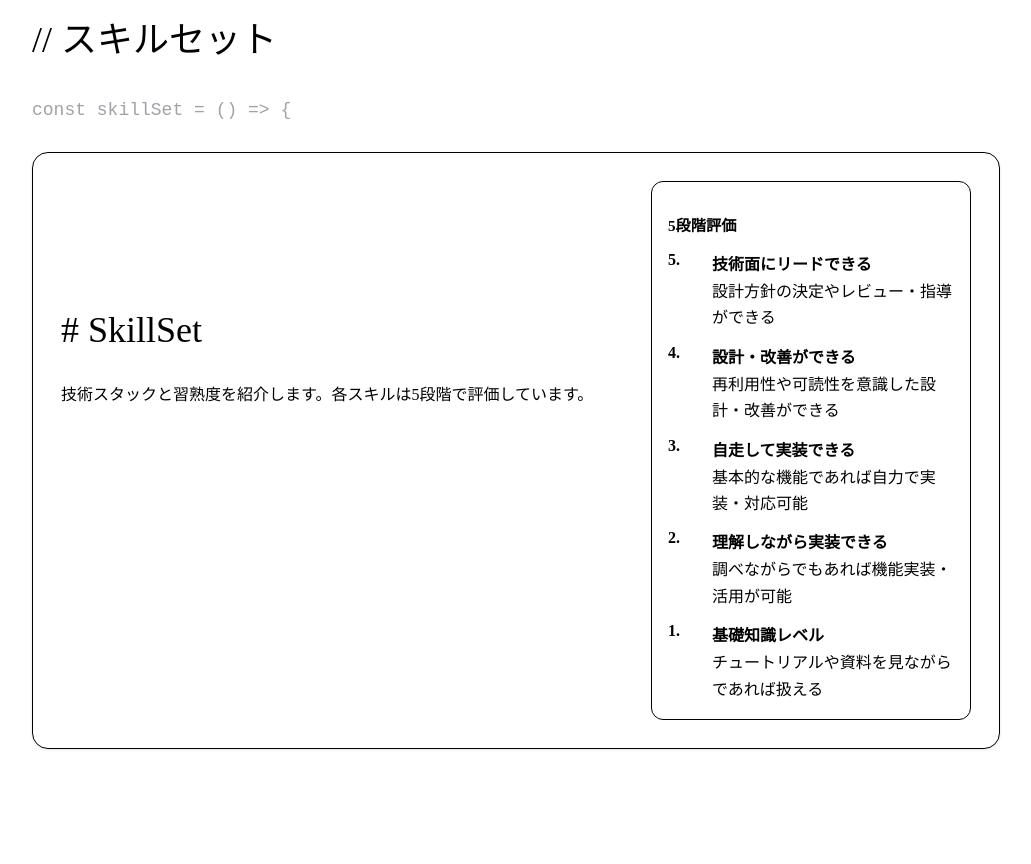
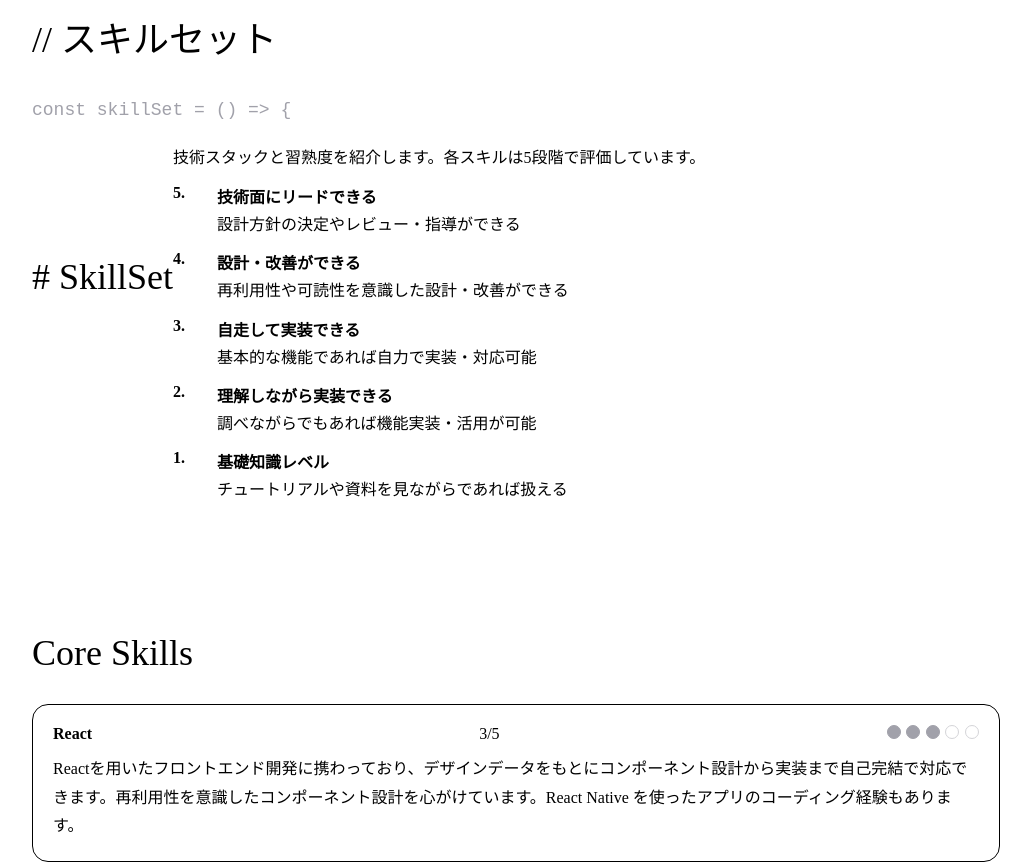
Before and after one commit to chika-create/portfolio, a Next.js app: page /skill in a window 1280 px wide. Shown: the part 400-1264 px from the top of the page, without its empty margins (124-1155 px from the left). Built offline with nearby package versions, Linux system fonts and the light colour scheme.

Commit message:
♻ LevelGuideコンポーネントのスタイルを整理し、不要な要素を削除。Skillコンポーネントの構造を改善。

```diff
--- a/components/Skill/LevelGuide.tsx
+++ b/components/Skill/LevelGuide.tsx
@@ -7,8 +7,6 @@ interface LevelGuideProps {
 
 export const LevelGuide = ({ levelGuide }: LevelGuideProps) => {
   return (
-    <div className={levelGuideStyles.levelGuide}>
-      <p className={levelGuideStyles.levelGuide__title}>5段階評価</p>
     <ul className={levelGuideStyles.levelGuideList}>
       {levelGuide.map((item) => (
         <li key={item.score} className={levelGuideStyles.levelGuideList__item}>
@@ -22,6 +20,5 @@ export const LevelGuide = ({ levelGuide }: LevelGuideProps) => {
         </li>
       ))}
     </ul>
-    </div>
   );
 };
--- a/components/Skill/Skill.tsx
+++ b/components/Skill/Skill.tsx
@@ -134,15 +134,15 @@ const skillCategories: SkillCategory[] = [
 export const Skill = () => {
   return (
     <>
-      <div className={skillStyles.skillSummary}>
-        <div>
+      <section className={skillStyles.skillSummary}>
+        <div className={skillStyles.skillSummary__title}>
           <Title level="h2"># SkillSet</Title>
-          <p>
-            技術スタックと習熟度を紹介します。各スキルは5段階で評価しています。
-          </p>
         </div>
-        <LevelGuide levelGuide={levelGuide} />
-      </div>
+        <div className={skillStyles.skillSummary__levelGuide}>
+          <p>技術スタックと習熟度を紹介します。各スキルは5段階で評価しています。</p>
+          <LevelGuide levelGuide={levelGuide} />
+        </div>
+      </section>
 
       {skillCategories.map((category) => (
         <SkillSection key={category.label} category={category} />
--- a/components/Skill/SkillSection.tsx
+++ b/components/Skill/SkillSection.tsx
@@ -9,15 +9,13 @@ interface SkillSectionProps {
 
 export const SkillSection = ({ category }: SkillSectionProps) => {
   return (
-    <>
-      <div className={skillSectionStyles.skillSection__header}>
-        <Title level="h2">{category.title}</Title>
-      </div>
+    <section className={skillSectionStyles.skillSection__header}>
+      <Title level="h2">{category.title}</Title>
       <ul className={skillSectionStyles.skillList}>
         {category.items.map((item) => (
           <SkillItem key={item.name} item={item} />
         ))}
       </ul>
-    </>
+    </section>
   );
 };
--- a/styles/skill/LevelGuide.module.scss
+++ b/styles/skill/LevelGuide.module.scss
@@ -1,12 +1,6 @@
 @use "../common/colors.scss" as *;
 @import "../common/variables.scss";
 
-.levelGuide {
-  border: 1px solid map-get($gray, "200");
-  border-radius: 0.75rem;
-  padding: 1rem;
-  background-color: map-get($gray, "50");
-}
 
 .levelGuide__title {
   font-size: 0.95rem;
--- a/styles/skill/skill.module.scss
+++ b/styles/skill/skill.module.scss
@@ -2,28 +2,10 @@
 @import "../common/variables.scss";
 
 .skillSummary {
-  display: grid;
-  grid-template-columns: minmax(0, 1fr) 320px;
-  gap: 1.5rem;
-  margin-top: 1.5rem;
-  padding: 1.75rem;
-  border: 1px solid map-get($gray, "200");
-  border-radius: 1rem;
-  background-color: #ffffff;
-  box-shadow: $shadow-base;
+  display: flex;
 }
 
 @media (max-width: $breakpoint-sp) {
   .skillSummary {
-    grid-template-columns: 1fr;
-    padding: 1.25rem;
-  }
-
-  .pageContent {
-    padding: 1.5rem 0 4rem;
-  }
-
-  .skillList__item {
-    padding: 1rem;
   }
 }
```
Lines whose indentation alone changed are shown as unchanged.
